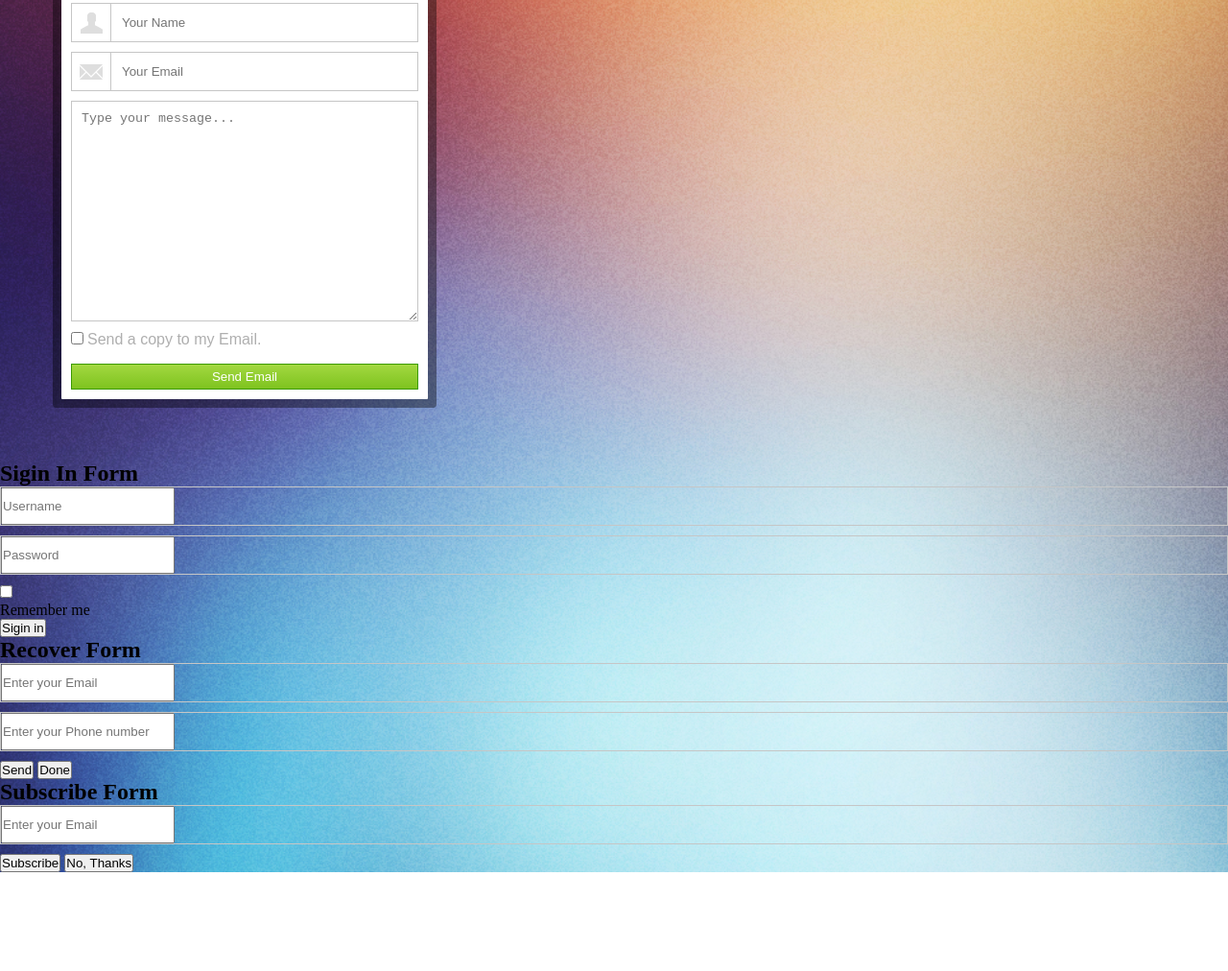
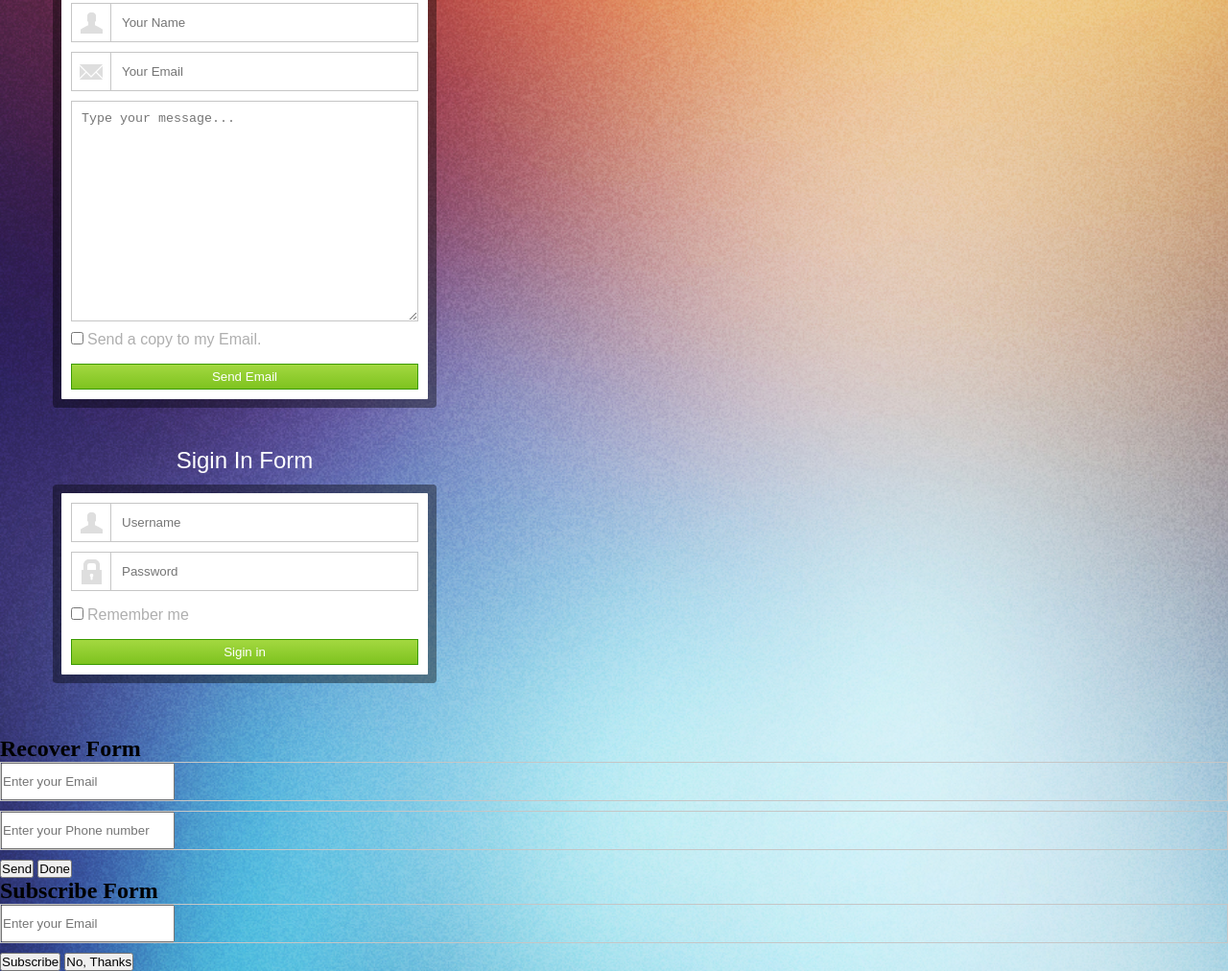
Before and after one commit to CebulaKamil/WeeklyWebDevChallenge1, a plain HTML site: page index.html in a window 1280 px wide. Shown: the part 911-1923 px from the top of the page at 96% size. Before the commit the page ends 1820 px from the top, so only its background shows below. Drawn offline with Linux system fonts and the light colour scheme.

Commit message:
Update sigin in form

```diff
--- a/index.html
+++ b/index.html
@@ -13,12 +13,12 @@
 <body>
     <div class="page">
 
-        <!-- Header logo -->
+        <!-- header-logo -->
         <header class="header page__header">
             <img class="header__img" src="img/logo.png" alt="Top logo">
         </header>
 
-        <!-- Register Form -->
+        <!-- register-form -->
         <section class="section page__section">
 
             <h1 class="section__title">Register Form</h1>
@@ -91,7 +91,7 @@
         </section>
 
 
-        <!-- Send Email -->
+        <!-- send-email -->
         <section class="section page__section">
 
             <h1 class="section__title">Send Email</h1>
@@ -134,34 +134,51 @@
 
         </section>
 
+        <!-- Sigin In Form -->
+        <section class="section page__section">
+
+            <h1 class="section__title">Sigin In Form</h1>
+
+            <div class="section-content">
+
+                <form>
+
+                    <!-- sigin-in__user-name -->
+                    <div class="input-row">
+                        <div class="input-row__icon">
+                            <img class="input-row__icon-img" src="img/user.png" alt="User icon">
+                        </div>
+                        <input class="input-row__input" type="text" placeholder="Username">
+                    </div>
+
+                    <!-- sigin-in__password -->
+                    <div class="input-row">
+                        <div class="input-row__icon">
+                            <img class="input-row__icon-img" src="img/lock.png" alt="User icon">
+                        </div>
+                        <input class="input-row__input" type="password" placeholder="Password">
+                    </div>
+
+                    <!-- sigin-in__remember-me-checkbox -->
+                    <div class="terms-row">
+                        <input class="terms-row__checkbox" type="checkbox" id="remember-me">
+                        <label class="terms-row__label" for="remember-me">Remember me</label>
+                    </div>
+
+                    <!-- sigin-in__btn -->
+                    <input class="section-content__btn" type="submit" value="Sigin in">
+
+                </form>
+
+                <!-- end - .section-content -->
+            </div>
+
+            <!-- end - sigin in section -->
+        </section>
+
+        <!-- end - .page -->
     </div>
 
-
-    <!-- Sigin In Form -->
-    <section>
-        <h1>Sigin In Form</h1>
-        <div id="siginInForm">
-            <div id="contentSiginInForm">
-                <form>
-                    <div class="input-row">
-                        <div class="iconUser"></div>
-                        <div class="solidIcons"></div>
-                        <input type="text" placeholder="Username">
-                    </div>
-                    <div class="input-row">
-                        <div class="iconLock"></div>
-                        <div class="solidIcons"></div>
-                        <input type="password" placeholder="Password">
-                    </div>
-                    <label id="checkboxSiginInForm">
-                        <input type="checkbox">
-                        <p>Remember me</p>
-                    </label>
-                    <input type="submit" id="siginIn" value="Sigin in">
-                </form>
-            </div>
-        </div>
-    </section>
     <!-- Recover Form -->
     <section>
         <h1>Recover Form</h1>
```
